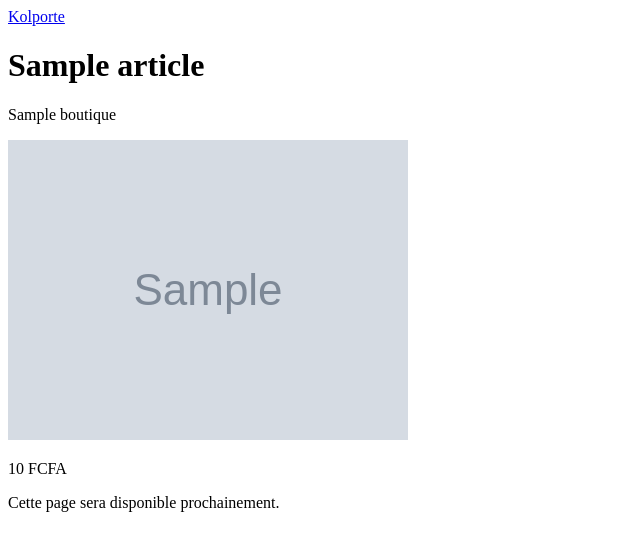
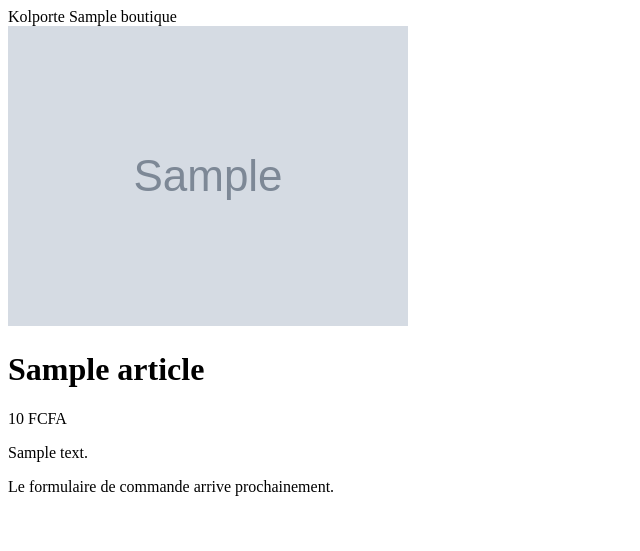
Before and after one commit to SENOUKomiGodwin/Kolporte, a Laravel app: page /p/1 in a window 1280 px wide. Shown: the top 551 px of the page, without its empty margins (0-640 px from the left). Run offline with Laravel 12, Linux system fonts and the light colour scheme; tables that the repository leaves empty hold one stand-in row (values such as "Sample post"); grey boxes marked "Sample" are stand-in pictures.

Commit message:
feat: page publique article et suivi des clics

```diff
--- /dev/null
+++ b/app/Http/Controllers/ArticlePublicController.php
@@ -0,0 +1,43 @@
+<?php
+
+namespace App\Http\Controllers;
+
+use App\Models\Article;
+use App\Services\SuiviLien;
+use Illuminate\Http\Request;
+use Illuminate\Http\Response;
+
+class ArticlePublicController extends Controller
+{
+    public function __invoke(Request $request, Article $article, SuiviLien $suivi): Response
+    {
+        $article->load('boutique');
+
+        $lien = null;
+        $code = $request->query('ref');
+
+        if (is_string($code) && $code !== '' && ! $suivi->estRobot($request)) {
+            $lien = $suivi->lienDepuisCode($code, $article);
+
+            if ($lien) {
+                $suivi->enregistrerClic($lien, $suivi->ip($request));
+            }
+        }
+
+        // Encadré promoteur : lien valide de cette requête ou cookie actif pour cet article
+        $lienCookie = $suivi->lienDepuisCookie($request);
+        $lienActif = $lien ?? ($lienCookie?->article_id === $article->id ? $lienCookie : null);
+
+        $reponse = response()->view('article.public', [
+            'article' => $article,
+            'lienActif' => $lienActif,
+        ]);
+
+        // Dernier clic valide gagne : un nouveau code remplace l'ancien cookie
+        if ($lien) {
+            $reponse->cookie($suivi->cookieRef($lien));
+        }
+
+        return $reponse;
+    }
+}
--- a/bootstrap/app.php
+++ b/bootstrap/app.php
@@ -12,6 +12,9 @@ return Application::configure(basePath: dirname(__DIR__))
         health: '/up',
     )
     ->withMiddleware(function (Middleware $middleware): void {
+        // Render termine le TLS et fait transiter les requêtes par ses proxys
+        $middleware->trustProxies(at: '*');
+
         $middleware->alias([
             'role' => RoleMiddleware::class,
         ]);
--- a/resources/views/article/public.blade.php
+++ b/resources/views/article/public.blade.php
@@ -1,9 +1,55 @@
-<x-guest-layout>
-    <h1 class="font-display text-2xl font-bold mb-2">{{ $article->titre }}</h1>
-    <p class="text-sm text-secondaire mb-4">{{ $article->boutique?->nom }}</p>
-    @if ($article->photo_url)
-        <img src="{{ $article->photo_url }}" alt="{{ $article->titre }}" class="w-full rounded-2xl border border-bordure-carte object-cover mb-4">
-    @endif
-    <p class="font-display text-xl font-bold text-vert mb-4">{{ number_format((float) $article->prix, 0, ',', ' ') }} FCFA</p>
-    <p class="text-sm text-secondaire">Cette page sera disponible prochainement.</p>
-</x-guest-layout>
+<!DOCTYPE html>
+<html lang="{{ str_replace('_', '-', app()->getLocale()) }}">
+    <head>
+        <meta charset="utf-8">
+        <meta name="viewport" content="width=device-width, initial-scale=1">
+        <meta name="csrf-token" content="{{ csrf_token() }}">
+        <title>{{ $article->titre }} · Kolporte</title>
+        <link rel="preconnect" href="https://fonts.googleapis.com">
+        <link rel="preconnect" href="https://fonts.gstatic.com" crossorigin>
+        <link href="https://fonts.googleapis.com/css2?family=Bricolage+Grotesque:opsz,wght@12..96,400..700&family=DM+Sans:opsz,wght@9..40,400;9..40,500;9..40,700&display=swap" rel="stylesheet">
+        @if (file_exists(public_path('build/manifest.json')) || file_exists(public_path('hot')))
+            @vite(['resources/css/app.css', 'resources/js/app.js'])
+        @endif
+    </head>
+    <body class="font-sans bg-fond text-encre antialiased">
+        <div class="min-h-screen flex flex-col max-w-md mx-auto">
+            <header class="sticky top-0 z-10 bg-fond/95 backdrop-blur border-b border-bordure-carte">
+                <div class="flex items-center justify-between px-4 h-14">
+                    <span class="font-display text-xl font-bold text-vert">Kolporte</span>
+                    <span class="text-sm text-secondaire">{{ $article->boutique?->nom }}</span>
+                </div>
+            </header>
+
+            <main class="flex-1 px-4 py-6">
+                @if ($article->photo_url)
+                    <img src="{{ $article->photo_url }}" alt="{{ $article->titre }}" class="w-full rounded-2xl border border-bordure-carte object-cover mb-4">
+                @endif
+
+                <h1 class="font-display text-2xl font-bold mb-1">{{ $article->titre }}</h1>
+                <p class="text-lg font-display font-bold text-vert mb-4">{{ number_format((float) $article->prix, 0, ',', ' ') }} FCFA</p>
+
+                @if ($article->description)
+                    <p class="text-sm text-encre whitespace-pre-line mb-4">{{ $article->description }}</p>
+                @endif
+
+                @if ($lienActif)
+                    <div class="bg-vert-clair border border-vert/20 rounded-2xl px-4 py-3 mb-4">
+                        <p class="text-sm text-vert">Vous passez par le lien d'un promoteur : le prix reste le même pour vous.</p>
+                    </div>
+                @endif
+
+                @if ($article->stock <= 0)
+                    <div class="bg-white border border-bordure-carte rounded-2xl p-6 text-center">
+                        <p class="font-display text-lg font-bold text-secondaire">Article épuisé</p>
+                    </div>
+                @else
+                    {{-- Emplacement du formulaire de commande (étape 5) --}}
+                    <div id="zone-commande" class="bg-white border border-bordure-carte rounded-2xl p-4">
+                        <p class="text-sm text-secondaire text-center">Le formulaire de commande arrive prochainement.</p>
+                    </div>
+                @endif
+            </main>
+        </div>
+    </body>
+</html>
--- a/routes/web.php
+++ b/routes/web.php
@@ -1,5 +1,6 @@
 <?php
 
+use App\Http\Controllers\ArticlePublicController;
 use App\Http\Controllers\Marchand\ArticleController;
 use App\Http\Controllers\Marchand\BoutiqueController;
 use App\Http\Controllers\Marchand\TableauDeBordController;
@@ -29,7 +30,7 @@ Route::get('/promoteur/portefeuille', fn () => view('espace.page', ['titre' => '
     ->middleware(['auth', 'role:promoteur'])->name('promoteur.portefeuille');
 
 // Page publique de l'article (contenu à l'étape 4)
-Route::get('/p/{article}', fn (Article $article) => view('article.public', ['article' => $article]))
+Route::get('/p/{article}', ArticlePublicController::class)
     ->name('article.public');
 
 Route::get('/marchand', TableauDeBordController::class)
```
Also changed, not shown: app/Services/SuiviLien.php (added, +97 -0 lines).
